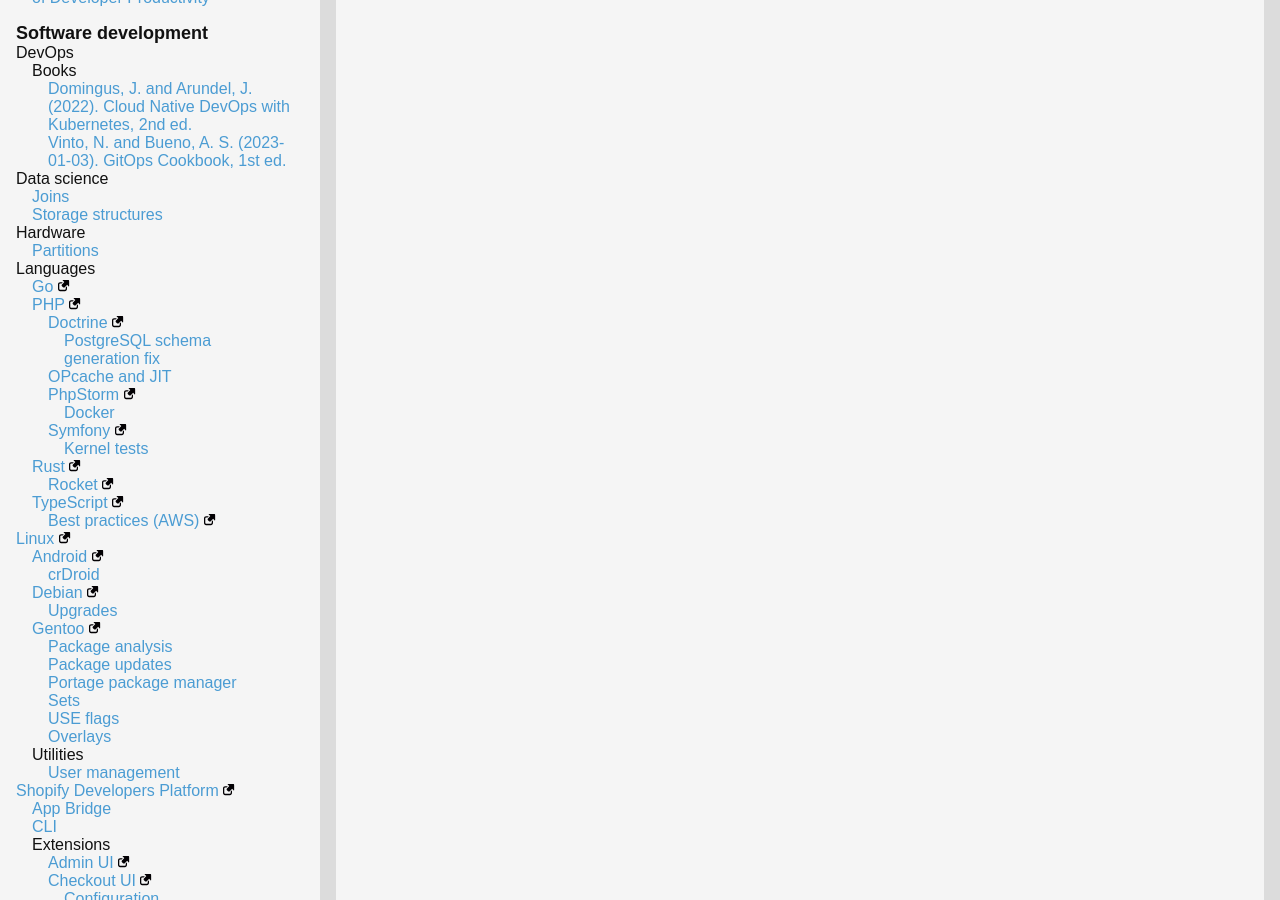
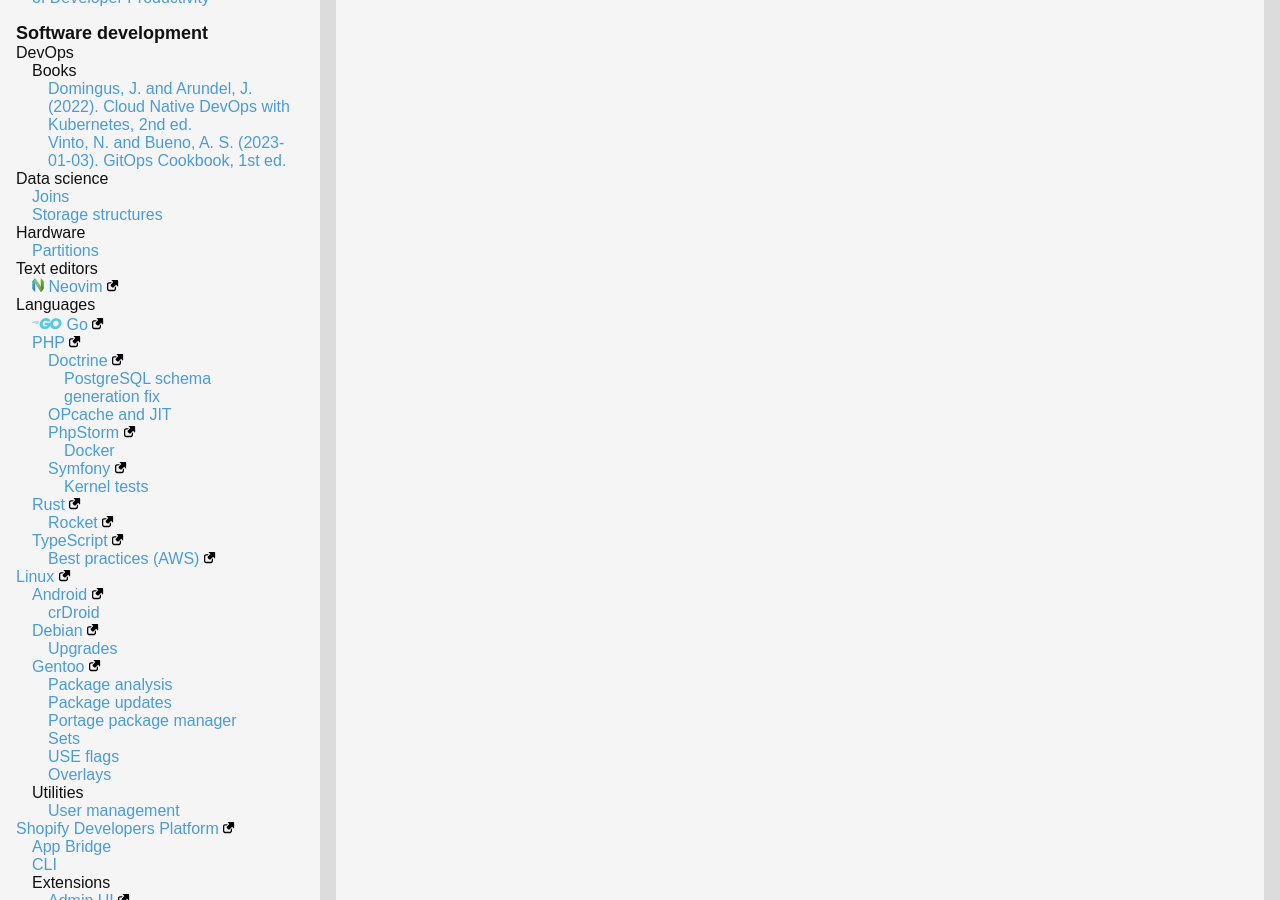
Before and after one commit to ganiulis/personal-notes, a Jekyll site: the page built from index.md, in a window 1280 px wide and 900 px high, scrolled down 345 px. Built offline with Jekyll 4.4.1, drawn with Linux system fonts in a browser that asks for light colours; our own code applies the rules of GitHub Pages for plain Markdown files.

Commit message:
feat: UI improvements

```diff
--- a/_includes/navigation-tree.html
+++ b/_includes/navigation-tree.html
@@ -5,10 +5,12 @@
   </li>
   {% endif %} {% for item in include.items %}
   <li>
-    {% if item.website %}
+    {% if item.icon %}
+    <img src="{{ site.baseurl }}/assets/icons/{{ item.icon }}" />
+    {% endif %} {% if item.website %}
     <a href="{{ item.website }} " target="_blank"
       >{{ item.title }}
-      <img src="{{ site.baseurl }}/assets/images/external-link.svg"
+      <img src="{{ site.baseurl }}/assets/icons/external-link.svg"
     /></a>
     {% elsif item.path and item.items %} {{ item.title }} {% else %}
     <a
--- a/_layouts/default.html
+++ b/_layouts/default.html
@@ -11,7 +11,7 @@ layout: default
     <link
       rel="icon"
       type="image/x-icon"
-      href="{{ site.baseurl }}/assets/images/favicon.ico"
+      href="{{ site.baseurl }}/assets/icons/favicon.ico"
     />
     <link rel="stylesheet" href="{{ site.baseurl }}/assets/css/styles.css" />
   </head>
```
Also changed, not shown: _data/navigation.yaml (+7 -0 lines), assets/icons/external-link.svg (renamed from assets/images/external-link.svg), assets/icons/favicon.ico (added), assets/icons/go.svg (added), assets/icons/neovim.svg (added), assets/images/favicon.ico (deleted).
